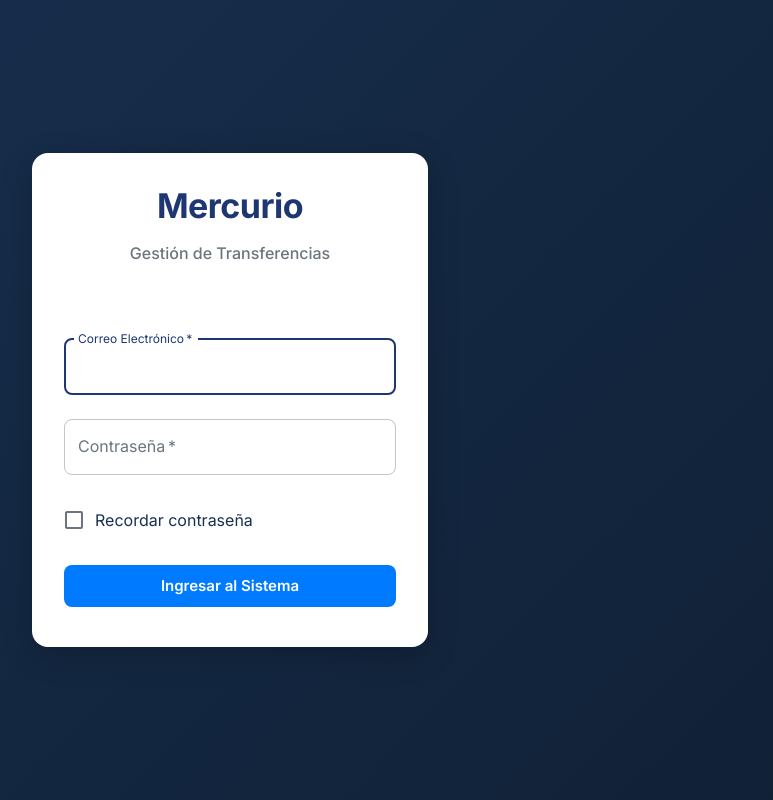
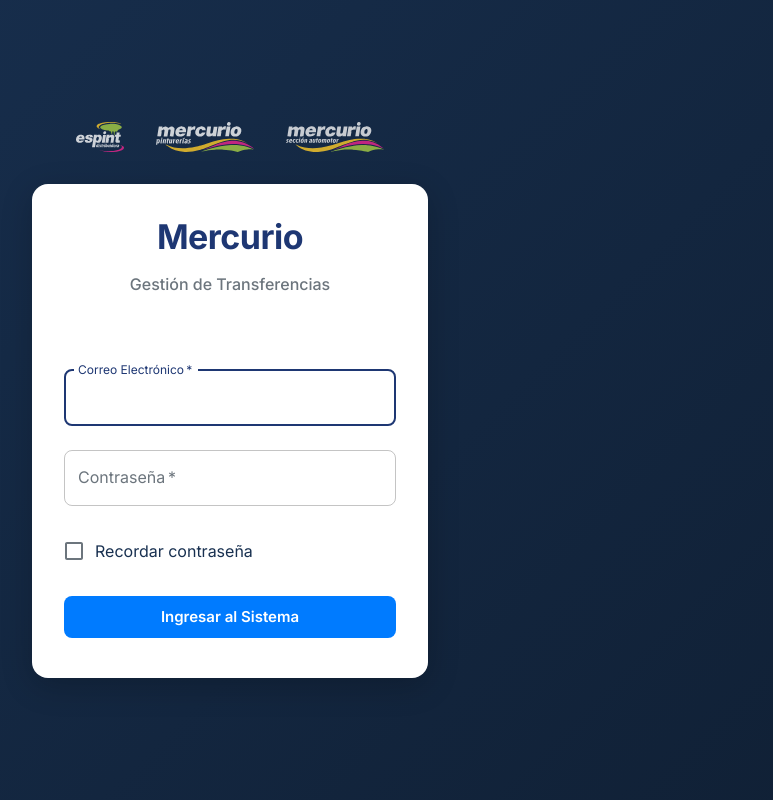
Before and after one commit to Nrlsb/Transferencias_Mercurio, a React (Vite) app in the folder frontend/: page / in a window 1280 px wide. Shown: the whole page, without its empty margins (410-1183 px from the left). Built offline with nearby package versions, Linux system fonts and the light colour scheme; no server answers.

Commit message:
Actualizacion 1.4.7

```diff
--- a/frontend/src/components/Auth.jsx
+++ b/frontend/src/components/Auth.jsx
@@ -12,6 +12,10 @@ import {
   Checkbox,
   Link
 } from '@mui/material';
+
+import espintLogo from '../assets/espintBlanco.svg';
+import casaPintorLogo from '../assets/casaDelPintorBlanco.svg';
+import automotorLogo from '../assets/automotorBlanco.svg';
 
 // Recibimos la función setToken desde App.jsx para actualizar el estado global
 export default function Auth({ onLoginSuccess }) {
@@ -81,7 +85,22 @@ export default function Auth({ onLoginSuccess }) {
         backgroundImage: 'linear-gradient(135deg, #183050 0%, #102035 100%)' // Sutil gradiente
       }}
     >
-      <Container component="main" maxWidth="xs">
+      <Container component="main" maxWidth="xs" sx={{ display: 'flex', flexDirection: 'column', alignItems: 'center' }}>
+
+        {/* Logos Header */}
+        <Box sx={{
+          display: 'flex',
+          justifyContent: 'center',
+          alignItems: 'center',
+          gap: 4,
+          mb: 4,
+          opacity: 0.8
+        }}>
+          <Box component="img" src={espintLogo} alt="Espint" sx={{ height: 30 }} />
+          <Box component="img" src={casaPintorLogo} alt="Casa del Pintor" sx={{ height: 30 }} />
+          <Box component="img" src={automotorLogo} alt="Automotor" sx={{ height: 30 }} />
+        </Box>
+
         <Card sx={{ width: '100%', boxShadow: '0 8px 32px rgba(0,0,0,0.2)', borderRadius: 4 }}>
           <CardContent sx={{ display: 'flex', flexDirection: 'column', gap: 2, padding: 4 }}>
             <Box sx={{ mb: 4, textAlign: 'center' }}>
```
